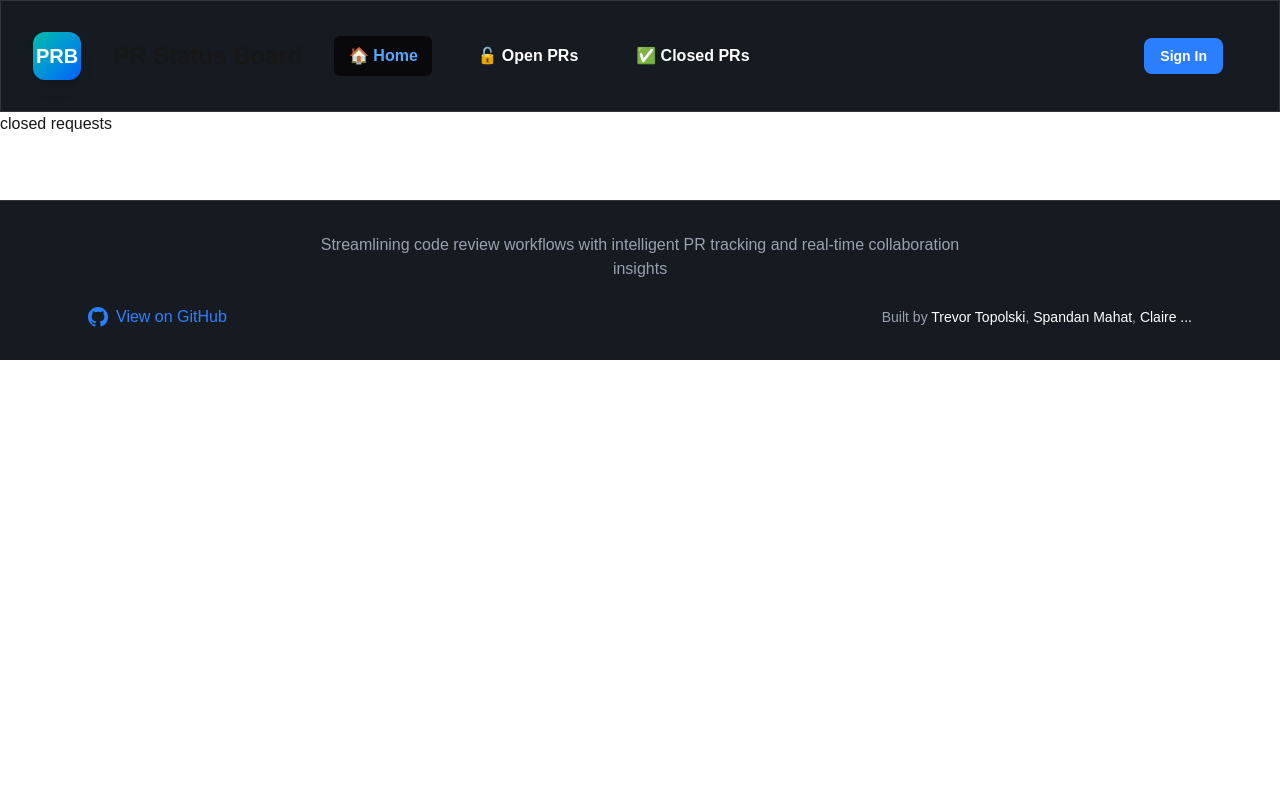
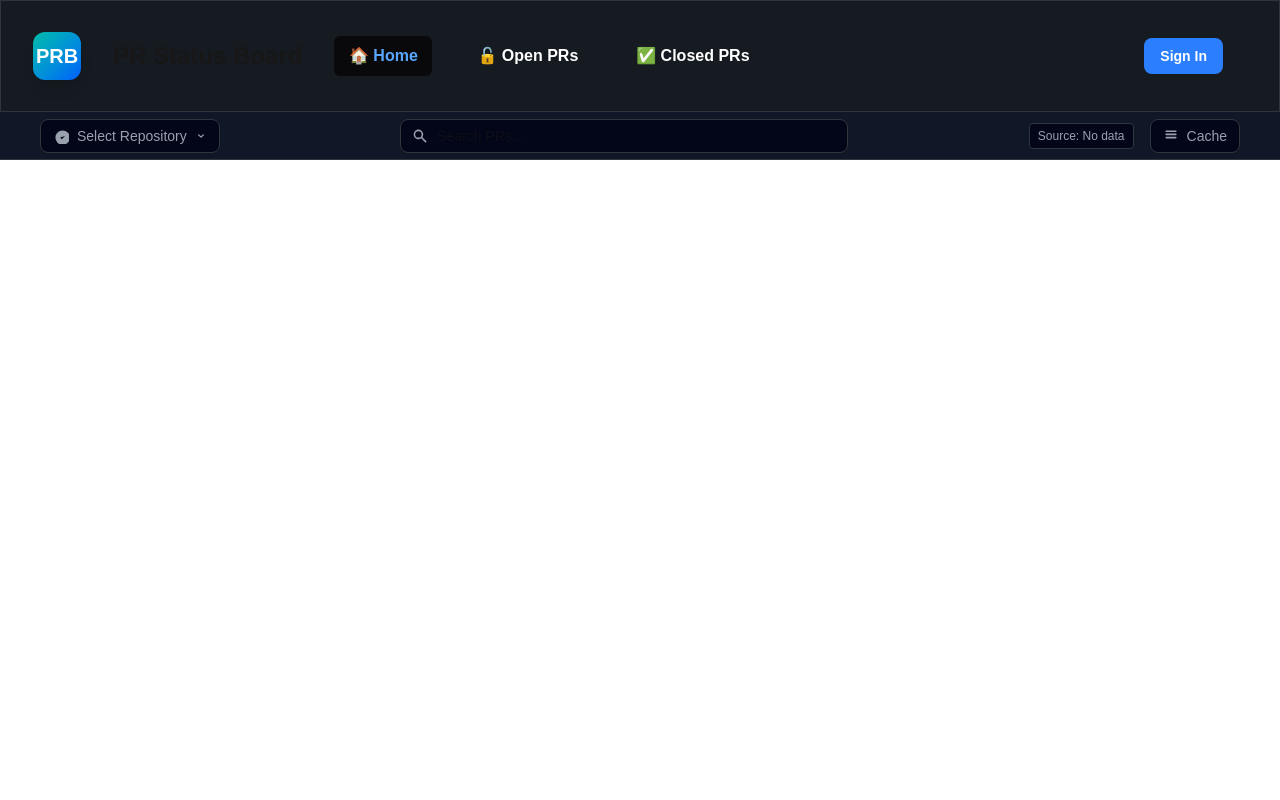
Before and after one commit to chingu-voyages/V57-tier3-team-37, a Next.js app in the folder project-pr-team37/: page /closedRequests in a window 1280 px wide. Shown: the top 800 px of the page. Built offline with nearby package versions, Linux system fonts and the light colour scheme.

Commit message:
added filter and open/closed pages

```diff
--- a/project-pr-team37/src/app/closedRequests/page.tsx
+++ b/project-pr-team37/src/app/closedRequests/page.tsx
@@ -1,9 +1,10 @@
 import React from 'react'
+import Filter from '../components/filter';
 
 export default function closedRequests() {
   return (
-    <div>
-      closed requests
+    <div className='h-screen'>
+      <Filter />
     </div>
   )
 }
--- /dev/null
+++ b/project-pr-team37/src/app/components/filter.tsx
@@ -0,0 +1,103 @@
+"use client";
+
+import React, { useState } from 'react'
+
+export default function filter() {
+  const [isRepoDropdownOpen, setIsRepoDropdownOpen] = useState(false);
+  const [isCachingDropdownOpen, setIsCachingDropdownOpen] = useState(false);
+
+  const toggleRepoDropdown = () => {
+    setIsRepoDropdownOpen(!isRepoDropdownOpen);
+  };
+
+  const toggleCachingDropdown = () => {
+    setIsCachingDropdownOpen(!isCachingDropdownOpen);
+  };
+
+  return (
+    <div>
+        <div className="flex flex-col lg:flex-row items-stretch lg:items-center bg-gray-900 border-b h-[48px] border-b-[#30363D] justify-between py-3 lg:py-0 lg:h-12 space-y-3 lg:space-y-0">
+
+                <div className="flex items-center">
+                    <div className="relative w-full lg:w-auto">
+                        <button onClick={toggleRepoDropdown} className="w-full ml-10 cursor-pointer lg:w-auto bg-slate-950 border border-[#30363D]  rounded-lg px-3 py-1.5
+                        text-sm flex items-center justify-between lg:justify-start space-x-2 hover:bg-gray-800 transition-colors">
+                            <div className="flex items-center space-x-2">
+                                <svg className="w-4 h-4 text-gray-400" fill="currentColor" viewBox="0 0 20 20">
+                                    <path d="M9 12l2 2 4-4m6 2a9 9 0 11-18 0 9 9 0 0118 0z"></path>
+                                </svg>
+                                <span id="selectedRepo" className="text-gray-400 truncate">Select Repository</span>
+                            </div>
+                            <svg className="w-3 h-3 text-gray-400 flex-shrink-0" fill="currentColor" viewBox="0 0 20 20">
+                                <path d="M5.293 7.293a1 1 0 011.414 0L10 10.586l3.293-3.293a1 1 0 111.414 1.414l-4 4a1 1 0 01-1.414 0l-4-4a1 1 0 010-1.414z"></path>
+                            </svg>
+                        </button>
+
+                        {isRepoDropdownOpen && (
+                        <div id="repoDropdown" className={`absolute left-0 mt-2 w-full lg:w-64 bg-[#0d1117] border border-[#30363D] rounded-lg shadow-lg z-50 ${isRepoDropdownOpen ? '' : 'hidden'}`}>
+                          <div className="p-3">
+                            <input type="text" id="repoSearch" placeholder="Search repositories..." className="w-full bg-slate-950 border border-[#30363D] rounded-lg px-3 py-2 text-sm focus:outline-none focus:ring-2 focus:ring-blue-500"/>
+                          </div>
+                          <div id="repoList" className="dropdown-content"><div
+                          className="px-4 py-2 hover:bg-slate-950 cursor-pointer text-sm border-b border-[#30363D] last:border-b-0">facebook/react</div><div
+                          className="px-4 py-2 hover:bg-slate-950 cursor-pointer text-sm border-b border-[#30363D] last:border-b-0">microsoft/vscode</div><div
+                          className="px-4 py-2 hover:bg-slate-950 cursor-pointer text-sm border-b border-[#30363D] last:border-b-0">vercel/next.js</div><div
+                          className="px-4 py-2 hover:bg-slate-950 cursor-pointer text-sm border-b border-[#30363D] last:border-b-0">nodejs/node</div><div
+                          className="px-4 py-2 hover:bg-slate-950 cursor-pointer text-sm border-b border-[#30363D] last:border-b-0">tailwindlabs/tailwindcss</div><div
+                          className="px-4 py-2 hover:bg-slate-950 cursor-pointer text-sm border-b border-[#30363D] last:border-b-0">vuejs/vue</div><div
+                          className="px-4 py-2 hover:bg-slate-950 cursor-pointer text-sm border-b border-[#30363D] last:border-b-0">angular/angular</div><div
+                          className="px-4 py-2 hover:bg-slate-950 cursor-pointer text-sm border-b border-[#30363D] last:border-b-0">tensorflow/tensorflow</div><div
+                          className="px-4 py-2 hover:bg-slate-950 cursor-pointer text-sm border-b border-[#30363D] last:border-b-0">kubernetes/kubernetes</div><div
+                          className="px-4 py-2 hover:bg-slate-950 cursor-pointer text-sm border-b border-[#30363D] last:border-b-0">docker/docker</div></div>
+                        </div>
+                        )}
+                    </div>
+                </div>
+
+
+                <div className="flex-1 lg:max-w-md lg:mx-8">
+                    <div className="relative">
+                        <input type="text" id="globalSearch" placeholder="Search PRs..." className="w-full bg-slate-950 border border-[#30363D]  rounded-lg pl-9 pr-4 py-1.5 text-sm focus:outline-none focus:ring-2 focus:ring-blue-500"/>
+                        <svg className="w-4 h-4 absolute left-3 top-1/2 transform -translate-y-1/2 text-gray-400" fill="currentColor" viewBox="0 0 20 20">
+                            <path d="M8 4a4 4 0 100 8 4 4 0 000-8zM2 8a6 6 0 1110.89 3.476l4.817 4.817a1 1 0 01-1.414 1.414l-4.816-4.816A6 6 0 012 8z"></path>
+                        </svg>
+                    </div>
+                </div>
+
+
+                <div className="flex flex-col sm:flex-row items-stretch sm:items-center space-y-2 sm:space-y-0 sm:space-x-4">
+                    <div id="sourceBadge" className="text-xs text-gray-400 bg-slate-950 px-2 py-1 rounded border border-[#30363D]  text-center sm:text-left">Source: No data</div>
+
+                    <div className="relative">
+                        <button onClick={toggleCachingDropdown} className="w-full cursor-pointer mr-10 sm:w-auto bg-slate-950 border border-[#30363D]  rounded-lg px-3 py-1.5 text-sm flex items-center justify-center sm:justify-start space-x-2 hover:bg-gray-800 transition-colors">
+                            <svg className="w-4 h-4 text-gray-400" fill="currentColor" viewBox="0 0 20 20">
+                                <path d="M3 4a1 1 0 011-1h12a1 1 0 110 2H4a1 1 0 01-1-1zm0 4a1 1 0 011-1h12a1 1 0 110 2H4a1 1 0 01-1-1zm0 4a1 1 0 011-1h12a1 1 0 110 2H4a1 1 0 01-1-1z"></path>
+                            </svg>
+                            <span className="text-gray-400">Cache</span>
+                        </button>
+
+                        { isCachingDropdownOpen && (
+                        <div id="cachingDropdown" className={`absolute right-0 mt-2 w-72 bg-[#0d1117] border border-[#30363D]  rounded-lg shadow-lg z-50 ${isCachingDropdownOpen ? '' : 'hidden'}`}>
+                            <div className="p-4 border-b border-[#30363D] ">
+                                <div className="text-sm font-medium text-white" id="cacheTitle">Cache (No repository selected)</div>
+                                <div className="text-xs text-gray-400 mt-1" id="cacheSubtitle">No cache available</div>
+                            </div>
+                            <div className="p-2">
+                                <button className="w-full text-left px-3 py-2 text-sm hover:bg-slate-950 rounded-lg transition-colors text-white">
+                                    🔄 Get Live Data &amp; Save
+                                </button>
+                                <button id="useCachedButton" className="w-full text-left px-3 py-2 text-sm hover:bg-slate-950 rounded-lg transition-colors text-gray-400">
+                                    📂 Use Cached Data
+                                </button>
+                                <button id="clearCacheButton" className="w-full text-left px-3 py-2 text-sm hover:bg-slate-950 rounded-lg transition-colors text-red-400">
+                                    🗑️ Clear Cache
+                                </button>
+                            </div>
+                        </div>
+                          )}
+                    </div>
+                </div>
+            </div>
+    </div>
+  );
+}
--- a/project-pr-team37/src/app/openRequests/page.tsx
+++ b/project-pr-team37/src/app/openRequests/page.tsx
@@ -1,9 +1,10 @@
 import React from 'react'
+import Filter from '../components/filter';
 
 export default function openRequests() {
   return (
     <div className='bg-[#0d1117] h-screen'>
-      Open requests
+      <Filter />
     </div>
   )
 }
```
